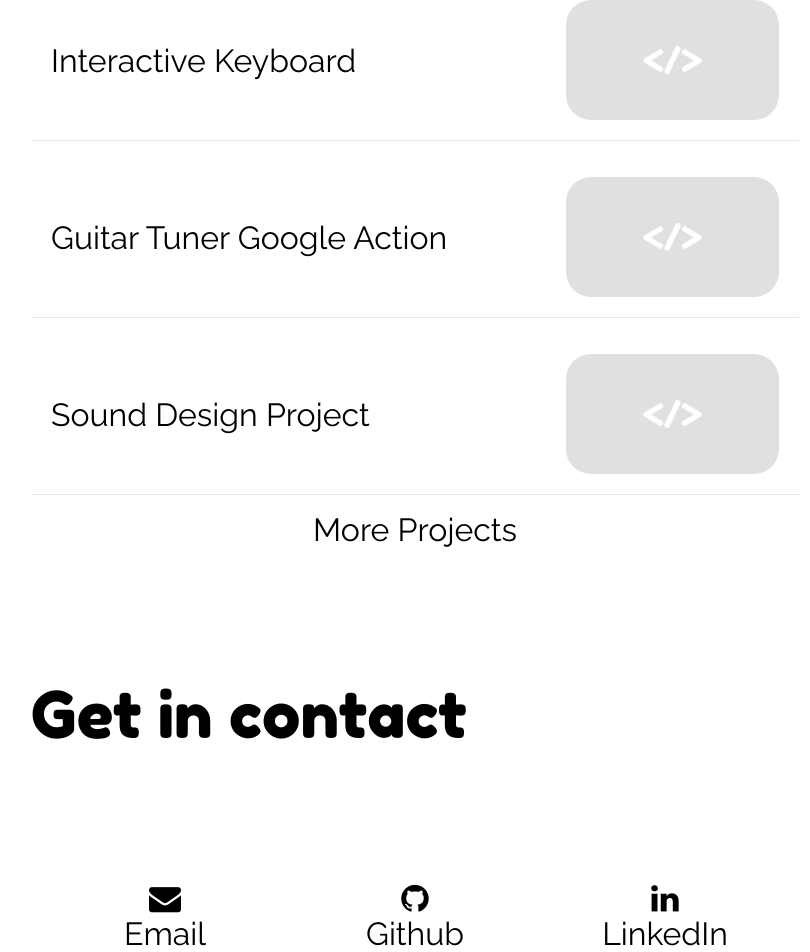
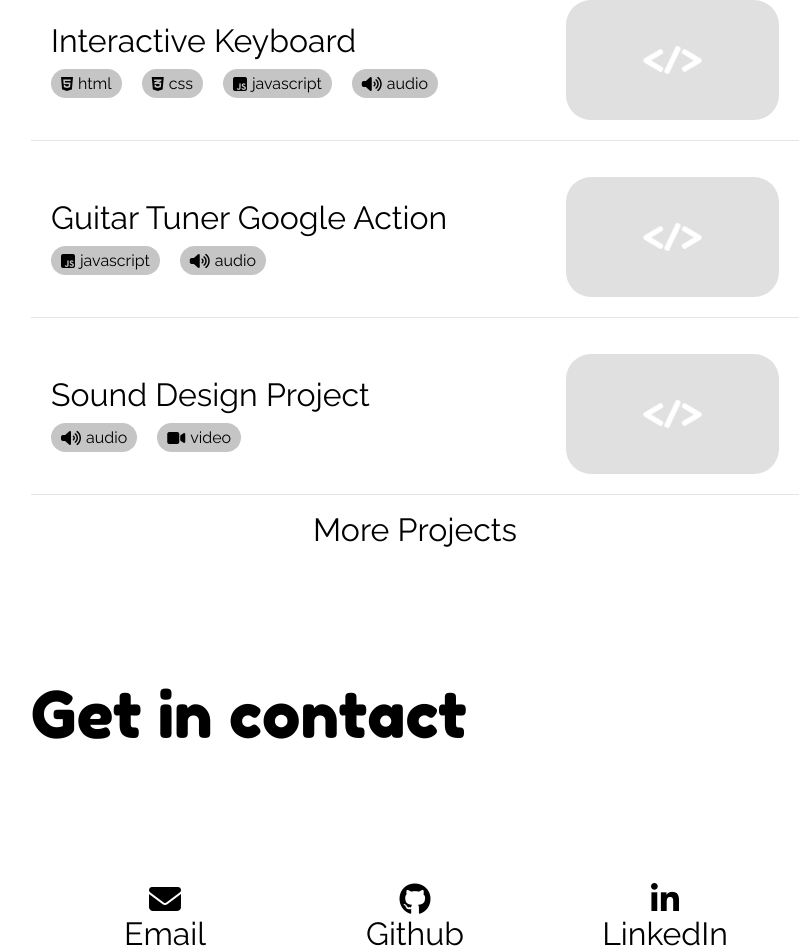
Before and after one commit to willcott/willcott.github.io, a React (Create React App) app: page /projects in a window 1280 px wide. Shown: the part 1712-2664 px from the top of the page, without its empty margins (225-1035 px from the left). Built offline with nearby package versions, Linux system fonts and the light colour scheme.

Commit message:
add tag bubbles to projects in list

```diff
--- a/public/index.html
+++ b/public/index.html
@@ -3,10 +3,6 @@
   <head>
     <meta charset="utf-8" />
     <link rel="icon" href="%PUBLIC_URL%/favicon.ico" />
-    <link
-      rel="stylesheet"
-      href="https://cdnjs.cloudflare.com/ajax/libs/font-awesome/4.7.0/css/font-awesome.min.css"
-    />
     <link rel="preconnect" href="https://fonts.gstatic.com" />
     <link
       href="https://fonts.googleapis.com/css2?family=Fredoka+One&family=Raleway&display=swap"
@@ -18,6 +14,7 @@
   </head>
   <body>
     <noscript>You need to enable JavaScript to run this app.</noscript>
+    <script src="https://kit.fontawesome.com/7cbc18d40e.js" crossorigin="anonymous"></script>
     <div id="root"></div>
     <!--
       This HTML file is a template.
--- a/src/App.scss
+++ b/src/App.scss
@@ -1,19 +1,19 @@
 .app {
   --background: #ffffff;
   --primary: #000000;
-  --secondary: #FF5349;
+  --secondary: #ff5349;
   --tertiary: #50b6ff;
-  --container-backgroud: #c5c5c5;
+  --container-background: #c5c5c5;
   background-color: var(--background);
   overflow-x: hidden;
-  font-family: 'Raleway', sans-serif;
+  font-family: "Raleway", sans-serif;
   min-height: 100vh;
-  color: var(--primary)
+  color: var(--primary);
 }
 
 button,
 a {
-  font-family: 'Raleway', sans-serif;
+  font-family: "Raleway", sans-serif;
   display: flex;
   align-items: bottom;
   padding: 8px;
@@ -27,8 +27,10 @@ a {
   background-color: inherit;
 
   &:hover {
-    text-decoration: underline;
-    text-decoration-color: var(--secondary);
+    .underline {
+      text-decoration: underline;
+      text-decoration-color: var(--secondary);
+    }
   }
 
   &:focus {
@@ -42,12 +44,17 @@ a {
   }
 }
 
+.underline:hover {
+  text-decoration: underline;
+  text-decoration-color: var(--secondary);
+}
+
 .page-title {
   padding-top: 15vh;
   padding-bottom: 10vh;
   font-size: 4em;
   color: var(--primary);
-  font-family: 'Fredoka One', sans-serif;
+  font-family: "Fredoka One", sans-serif;
 
   @media (max-width: 300px) {
     font-size: 2em;
--- a/src/assets/projects.json
+++ b/src/assets/projects.json
@@ -3,14 +3,16 @@
     "title": "Interactive Keyboard",
     "id": "interactive_keyboard",
     "body": "The following is a online interactive keyboard created using the JavaScript and the Web Audio API. It's best experienced on a large screen and can be played using a keyboard or by clicking. The oscilloscopoe shows the waveform of the note played. The note is created by creating a periodic wave using the Fourier series of a electric piano sound and using a simple ADSR.",
-    "imageSrc": "https://i.imgur.com/4SkvYq4.png"
+    "imageSrc": "https://i.imgur.com/4SkvYq4.png",
+    "tags": ["html", "css", "javascript", "audio"]
   },
   {
     "title": "Guitar Tuner Google Action",
     "id": "guitar_tuner_google_action",
     "videoId": "i25VWX4fZ9Y",
     "imageSrc": "https://i.imgur.com/RcpBxGY.png",
-    "body": "This is a Google Action that can be used for tuning a guitar written in JavaScript and for use with Dialogflow, a natural language understanding (NLU) platform from Google. This project was to help me to understand the use of NLUs in voice applications and how to build skills and actions for voice assistants. The code was then implemented as a Google Cloud Function in GCP.<br><br> This project gave me a greater understanding of entity extraction and intent resolution in practical voice applications. A demonstration video of the Google Action can be found below, and the code can be found here: <a href=\"https://github.com/willcott/tuner-google-action\">https://github.com/willcott/tuner-google-action</a>."
+    "body": "This is a Google Action that can be used for tuning a guitar written in JavaScript and for use with Dialogflow, a natural language understanding (NLU) platform from Google. This project was to help me to understand the use of NLUs in voice applications and how to build skills and actions for voice assistants. The code was then implemented as a Google Cloud Function in GCP.<br><br> This project gave me a greater understanding of entity extraction and intent resolution in practical voice applications. A demonstration video of the Google Action can be found below, and the code can be found here: <a href=\"https://github.com/willcott/tuner-google-action\">https://github.com/willcott/tuner-google-action</a>.",
+    "tags": ["javascript", "audio"]
   },
   {
     "title": "Sound Design Project",
@@ -18,7 +20,8 @@
     "imageSrc": "https://i.imgur.com/FpUNY9x.jpg",
     "showImage": false,
     "videoId": "F04Qsf8gYi4",
-    "body": "In my third year of my degree, I took a module in which we were tasked we recreating the audio of a clip from a film, in a small team. The clip we chose was from the film Scott Pilgrim vs. the World, which features some very exagerated sound design that we believed would be a great challenge to recreate. We had to strip out all the audio and recreate everything from scratch ourselves.<br><br> We recreated impacts for the fight scene, re-dubbed the dialogue and recorded atmosphere to fill the gaps, and much much more. It was a fun project that gave me insight into the audio post production process of films and can be seen below. I hope you enjoy!"
+    "body": "In my third year of my degree, I took a module in which we were tasked we recreating the audio of a clip from a film, in a small team. The clip we chose was from the film Scott Pilgrim vs. the World, which features some very exagerated sound design that we believed would be a great challenge to recreate. We had to strip out all the audio and recreate everything from scratch ourselves.<br><br> We recreated impacts for the fight scene, re-dubbed the dialogue and recorded atmosphere to fill the gaps, and much much more. It was a fun project that gave me insight into the audio post production process of films and can be seen below. I hope you enjoy!",
+    "tags": ["audio", "video"]
   },
   {
     "title": "Birdies iOS App",
@@ -32,14 +35,16 @@
       "https://i.imgur.com/0ppcnf3.png"
     ],
     "videoId": "QT-S2eFDJAI",
-    "body": "Birdies is an application to help users escape the noise of modern life. The interface includes a landscape with multicoloured birds flying across. When you tap on one, the bird tweets a unique tune.<br><br>You can also fade in and out relaxing sounds such as a river flowing by and rain to create your own nature-inspired soundscape.<br><br>The birds that you have found are saved to the device and can be found on a page where you can tap the ones you've found to hear them tweet again.<br><br>There is an automatic mode that a user can enable where you can set your device to the side and use the sounds of nature to help you concentrate or relax."
+    "body": "Birdies is an application to help users escape the noise of modern life. The interface includes a landscape with multicoloured birds flying across. When you tap on one, the bird tweets a unique tune.<br><br>You can also fade in and out relaxing sounds such as a river flowing by and rain to create your own nature-inspired soundscape.<br><br>The birds that you have found are saved to the device and can be found on a page where you can tap the ones you've found to hear them tweet again.<br><br>There is an automatic mode that a user can enable where you can set your device to the side and use the sounds of nature to help you concentrate or relax.",
+    "tags": ["swift", "iOS"]
   },
   {
     "title": "Architexture III",
     "id": "architexture_3",
     "imageSrc": "https://i.imgur.com/PWJmUMB.jpg",
     "showImage": true,
-    "body": "In the summer of 2018, I was part of a research team in the Audio Lab at the University of York alongside Dr Jude Brereton and Dr Helena Daffern. I was tasked with producing software that would allow a live performance to be played in a virtual acoustic environment that could be changed by the conductor or performer.<br><br> I learnt about many new aspects of audio technology, including virtual acoustics and spatial audio. The software that was used was Max along with Ableton Live using IRCAM's Spat library. I also developed Android applications to interface with the software using Java and Android Studio. I also organised testing of the software with performers and a small audience.<br><br> This was a proof of concept project and I was successful in achieving the brief set out at the start of the project. More information can be found at: <a href=\"https://architextureimmersive.wordpress.com\">https://architextureimmersive.wordpress.com/</a>."
+    "body": "In the summer of 2018, I was part of a research team in the Audio Lab at the University of York alongside Dr Jude Brereton and Dr Helena Daffern. I was tasked with producing software that would allow a live performance to be played in a virtual acoustic environment that could be changed by the conductor or performer.<br><br> I learnt about many new aspects of audio technology, including virtual acoustics and spatial audio. The software that was used was Max along with Ableton Live using IRCAM's Spat library. I also developed Android applications to interface with the software using Java and Android Studio. I also organised testing of the software with performers and a small audience.<br><br> This was a proof of concept project and I was successful in achieving the brief set out at the start of the project. More information can be found at: <a href=\"https://architextureimmersive.wordpress.com\">https://architextureimmersive.wordpress.com/</a>.",
+    "tags": ["audio", "AR/VR", "android"]
   },
   {
     "title": "Always Be With You - SLTR (2018)",
@@ -47,7 +52,8 @@
     "imageSrc": "https://i.imgur.com/MAflyHG.jpg",
     "showImage": true,
     "audioUrl": "https://w.soundcloud.com/player/?url=https%3A//api.soundcloud.com/tracks/721816117%3Fsecret_token%3Ds-ztsj3&color=%23000000&auto_play=false&hide_related=false&show_comments=true&show_user=true&show_reposts=false&show_teaser=true",
-    "body": "This track was recorded in late November of 2017 for the band, SLTR, with engineering and production completed by myself. The track was recorded over two sessions, one session was used to record the instruments, guitars, bass, and drum kit, and the second session was used to record vocals. I then went on to mix and master the track for it to be later released on many major platforms such as Spotify, iTunes and Google Play Music."
+    "body": "This track was recorded in late November of 2017 for the band, SLTR, with engineering and production completed by myself. The track was recorded over two sessions, one session was used to record the instruments, guitars, bass, and drum kit, and the second session was used to record vocals. I then went on to mix and master the track for it to be later released on many major platforms such as Spotify, iTunes and Google Play Music.",
+    "tags": ["music"]
   },
   {
     "title": "Somebody Else - Stereo Recording",
@@ -55,12 +61,14 @@
     "imageSrc": "https://i.imgur.com/BM8nkEM.jpg",
     "showImage": true,
     "audioUrl": "https://w.soundcloud.com/player/?url=https%3A//api.soundcloud.com/tracks/721816579%3Fsecret_token%3Ds-h3E56&color=%23050000&auto_play=false&hide_related=false&show_comments=true&show_user=true&show_reposts=false&show_teaser=true",
-    "body": "This recording was carried out as part of the Recording Studio Techniques module during my first year of BEng Elecronics with Music Technology Systems at the University of York. I used a combination of the XY mic (Rode NT4), and a spaced pair technique using two Rode NT5s. This provided a very crisp recording of both the guitar and the vocals, with a wide stereo image. The performance space was chosen to give a subtle reverb that I thought would particularly complement a soft, calm performance."
+    "body": "This recording was carried out as part of the Recording Studio Techniques module during my first year of BEng Elecronics with Music Technology Systems at the University of York. I used a combination of the XY mic (Rode NT4), and a spaced pair technique using two Rode NT5s. This provided a very crisp recording of both the guitar and the vocals, with a wide stereo image. The performance space was chosen to give a subtle reverb that I thought would particularly complement a soft, calm performance.",
+    "tags": ["music"]
   },
   {
     "title": "Showreel",
     "id": "showreel",
     "videoId": "L-Mf3aNQGwc",
-    "imageSrc": "https://i.imgur.com/mYwGlqb.png"
+    "imageSrc": "https://i.imgur.com/mYwGlqb.png",
+    "tags": ["audio", "video", "music"]
   }
 ]
--- /dev/null
+++ b/src/assets/tagmap.json
@@ -0,0 +1,12 @@
+{
+  "html": "fab fa-html5",
+  "css": "fab fa-css3-alt",
+  "javascript": "fab fa-js-square",
+  "audio": "fas fa-volume-up",
+  "iOS": "fab fa-apple",
+  "AR/VR": "fas fa-vr-cardboard",
+  "video": "fas fa-video",
+  "swift": "fab fa-swift",
+  "android": "fab fa-android",
+  "music": "fas fa-music"
+}
--- a/src/components/projectList/ProjectList.js
+++ b/src/components/projectList/ProjectList.js
@@ -4,6 +4,7 @@ import { Link } from 'react-router-dom';
 import 'lazysizes';
 
 import projects from '../../assets/projects.json';
+import tagmap from '../../assets/tagmap.json';
 
 import './ProjectList.scss';
 
@@ -23,9 +24,19 @@ const ProjectList = (props) => {
             key={projects[index].id}
           >
             <div className="project-list__project-contents">
-              {/* {index % 2 === 0 && ( */}
-              <div className="project-list__project-title">{projects[index].title}</div>
-              {/* )} */}
+              <div className="project-list__project-right">
+                <div className="project-list__project-title underline">{projects[index].title}</div>
+                <div className="project-list__project-tags">
+                  {Array(projects[index].tags.length)
+                    .fill()
+                    .map((_, tagIndex) => (
+                      <div className="tag-bubble">
+                        <i className={tagmap[projects[index].tags[tagIndex]]} />
+                        {projects[index].tags[tagIndex]}
+                      </div>
+                    ))}
+                </div>
+              </div>
               <img className="project-list__project-image lazyload" data-src={projects[index].imageSrc} alt={projects[index].title} src="/placeholder.png" />
               {/* {!(index % 2 === 0) && (
               <div className="project-list__project-title">{projects[index].title}</div>
--- a/src/components/projectList/ProjectList.scss
+++ b/src/components/projectList/ProjectList.scss
@@ -117,3 +117,23 @@
 .lazyloaded {
   transition: 0.2s ease-in;
 }
+
+.tag-bubble {
+  background-color: var(--container-background);
+  border-radius: 25px;
+  display: flex;
+  align-items: center;
+  justify-content: center;
+  padding: 5px 10px;
+  margin-right: 20px;
+
+  i {
+    margin-right: 5px;
+  }
+}
+
+.project-list__project-tags {
+  display: flex;
+  align-items: center;
+  margin-top: 10px;
+}
--- a/src/pages/homepage/Homepage.js
+++ b/src/pages/homepage/Homepage.js
@@ -119,7 +119,7 @@ export default class Homepage extends React.Component {
             Projects
           </div>
           <ProjectList listLength={3} />
-          <NavLink to="/projects" type="button" className="more-button">
+          <NavLink to="/projects" type="button" className="more-button underline">
             More Projects
           </NavLink>
           <div className="page-title project-title" ref={this.contactRef}>
--- a/src/pages/project/KeyboardProject.js
+++ b/src/pages/project/KeyboardProject.js
@@ -23,17 +23,18 @@ const Project = () => {
     videoId,
     audioUrl,
     slideshowImgs,
+    tags,
   } = project;
 
   return (
     <>
       <Helmet>
         <title>{`${title} - Will Cottingham`}</title>
+        <meta name="keywords" content={tags.join(', ')} />
       </Helmet>
 
       <div className="project">
         <div className="project__title">{title}</div>
-
         <div className="project__main">
           <div className="project__body">
             {/* eslint-disable-next-line react/no-danger */}
@@ -41,7 +42,6 @@ const Project = () => {
             {showImage && <img className="project__image" src={imageSrc} alt={`${title}`} />}
           </div>
           <Waveform />
-
           {videoId
       && (
       <div className="project__video">
--- a/src/pages/project/Project.js
+++ b/src/pages/project/Project.js
@@ -22,12 +22,14 @@ const Project = (props) => {
     videoId,
     audioUrl,
     slideshowImgs,
+    tags,
   } = project;
 
   return (
     <>
       <Helmet>
         <title>{`${title} - Will Cottingham`}</title>
+        <meta name="keywords" content={tags.join(', ')} />
       </Helmet>
       <div className="project">
         <div className="project__title">{title}</div>
--- a/src/pages/project/Project.scss
+++ b/src/pages/project/Project.scss
@@ -4,7 +4,7 @@
   margin-left: 10%;
   margin-right: 10%;
   color: var(--primary);
-  background-color: var(--container-backgroud);
+  background-color: var(--container-background);
   border-radius: 25px;
   padding: 20px;
 
```
